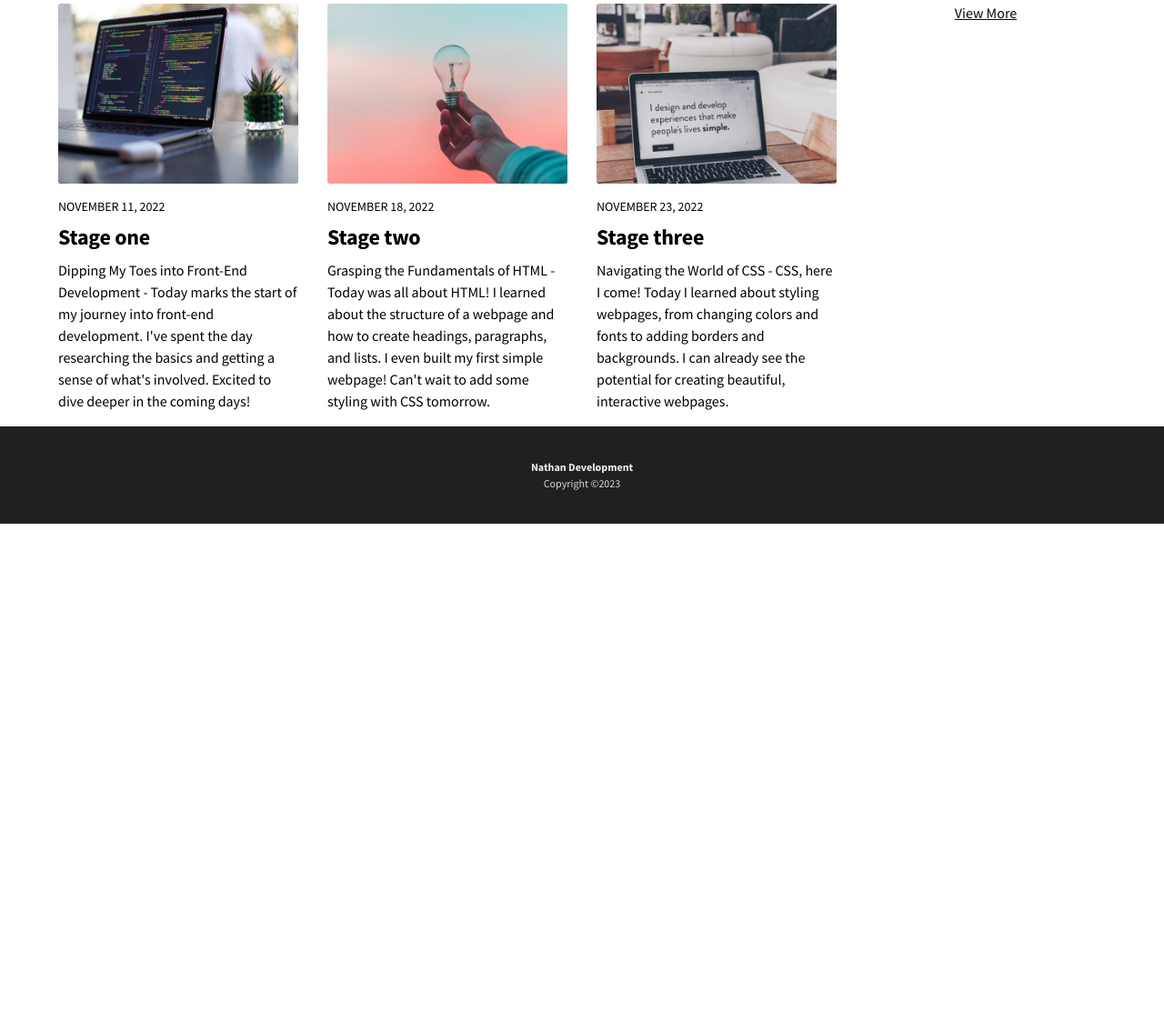
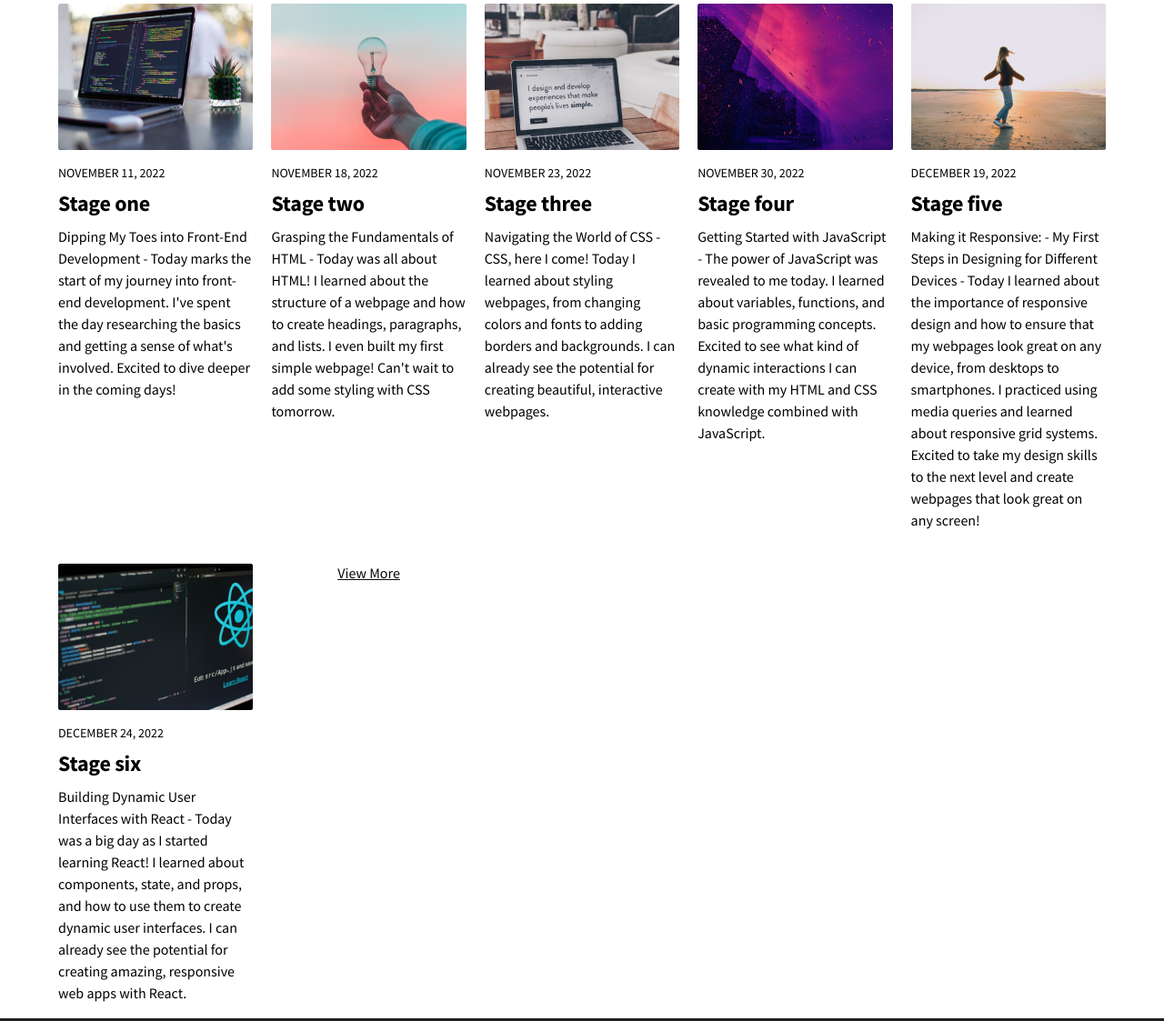
Before and after one commit to nathanlao/my_responsive_blog, a plain HTML site: page index.html in a window 1280 px wide. Shown: the part 319-1442 px from the top of the page at 91% size. Before the commit the page ends 895 px from the top, so only its background shows below. Drawn offline with Linux system fonts and the light colour scheme.

Commit message:
Added more posts

```diff
--- a/css/style.css
+++ b/css/style.css
@@ -92,8 +92,8 @@ body {
 
 .articles {
     display: grid;
-    grid-template-columns: repeat(auto-fit, minmax(240px, 1fr));
-    grid-gap: 2em;
+    grid-template-columns: repeat(auto-fit, minmax(190px, 1fr));
+    grid-gap: 1.25em;
 }
 
 .articles .article-img {
@@ -120,7 +120,7 @@ body {
     display: block;
     text-align: center;
     color: #090909;
-    margin: 0 0 3.5em;
+    margin: 0 0 3em;
 }
 
 /* footer */
@@ -144,3 +144,10 @@ body {
     font-size: 0.75rem;
     margin: 0.25em 0 0;
 }
+
+/* media query: breakpoint for tablet*/
+@media (min-width: 426px) {
+    .articles {
+
+    }
+}
--- a/index.html
+++ b/index.html
@@ -56,6 +56,30 @@
                     Today I learned about styling webpages, from changing colors and fonts to adding borders and backgrounds.
                     I can already see the potential for creating beautiful, interactive webpages.</p>
             </article>
+            <article>
+                <img class="article-img" alt="blog four" src="./images/post-img-01.jpg">
+                <h3 class="date">November 30, 2022</h3>
+                <h1 class="title">Stage four</h1>
+                <p class="paragraph">Getting Started with JavaScript -
+                    The power of JavaScript was revealed to me today. I learned about variables, functions, and basic programming concepts. Excited to see what kind of dynamic interactions
+                    I can create with my HTML and CSS knowledge combined with JavaScript.</p>
+            </article>
+            <article>
+                <img class="article-img" alt="blog five" src="./images/post-img-04.jpg">
+                <h3 class="date">December 19, 2022</h3>
+                <h1 class="title">Stage five</h1>
+                <p class="paragraph">Making it Responsive: -
+                    My First Steps in Designing for Different Devices - Today I learned about the importance of responsive design and how to ensure that my webpages look great on any device, from desktops to smartphones. I practiced using media queries and learned about responsive grid systems. Excited to take my design
+                    skills to the next level and create webpages that look great on any screen!</p>
+            </article>
+            <article>
+                <img class="article-img" alt="blog six" src="./images/post-img-05.jpg">
+                <h3 class="date">December 24, 2022</h3>
+                <h1 class="title">Stage six</h1>
+                <p class="paragraph">Building Dynamic User Interfaces with React -
+                    Today was a big day as I started learning React! I learned about components, state, and props, and how to use them to create dynamic user interfaces. I can
+                    already see the potential for creating amazing, responsive web apps with React.</p>
+            </article>
             <section>
                 <a class="view-more" href="#">View More</a>
             </section>
```
